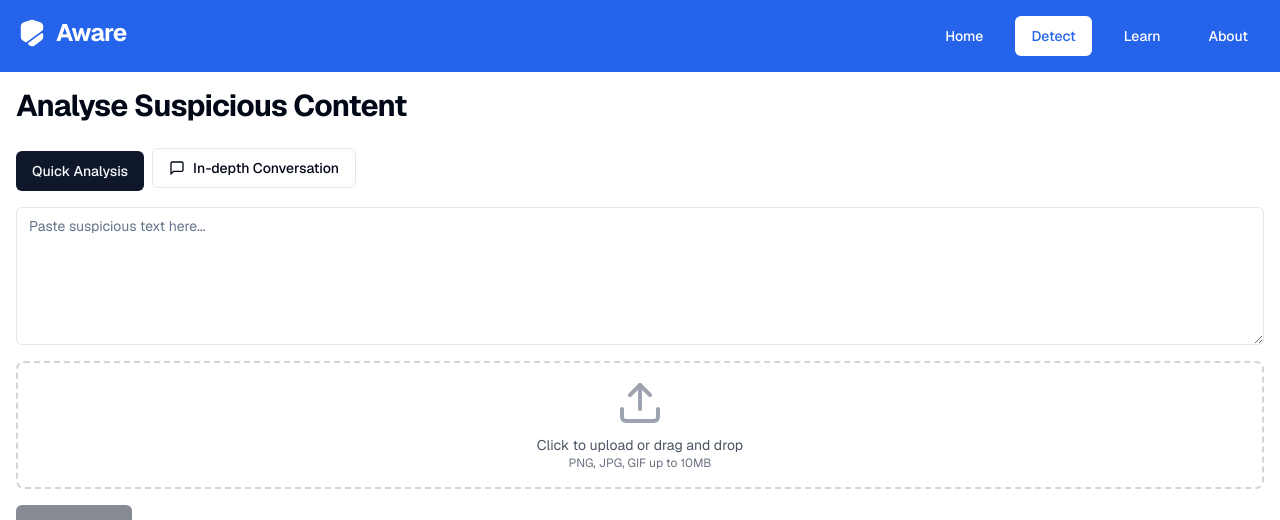
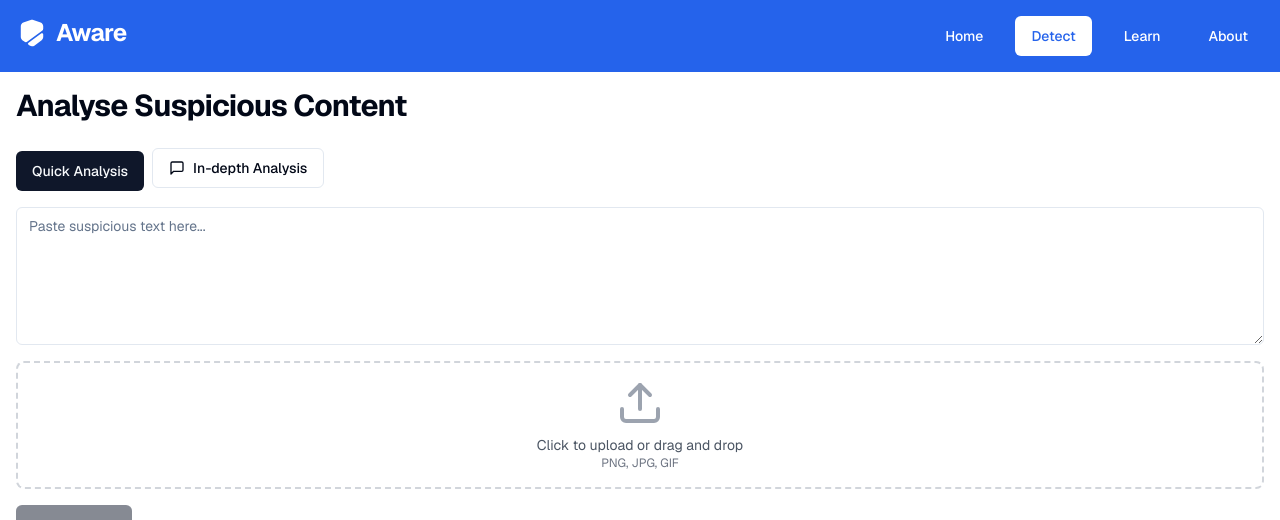
Before and after one commit to contigen/aware, a Next.js app: page /detect in a window 1280 px wide. Shown: the top 520 px of the page. Built offline with nearby package versions, Linux system fonts and the light colour scheme.

Commit message:
Reformat text

```diff
--- a/src/app/detect/page.tsx
+++ b/src/app/detect/page.tsx
@@ -116,7 +116,7 @@
             onClick={() => setIsChatOpen(true)}
           >
             <MessageSquare className='w-4 h-4 mr-2' />
-            In-depth Conversation
+            In-depth Analysis
           </Button>
         </div>
         {!isChatOpen ? (
@@ -173,9 +173,7 @@
                       <p className='mt-2 text-sm text-gray-600'>
                         Click to upload or drag and drop
                       </p>
-                      <p className='text-xs text-gray-500'>
-                        PNG, JPG, GIF up to 10MB
-                      </p>
+                      <p className='text-xs text-gray-500'>PNG, JPG, GIF</p>
                     </div>
                   )}
                 </div>
```
